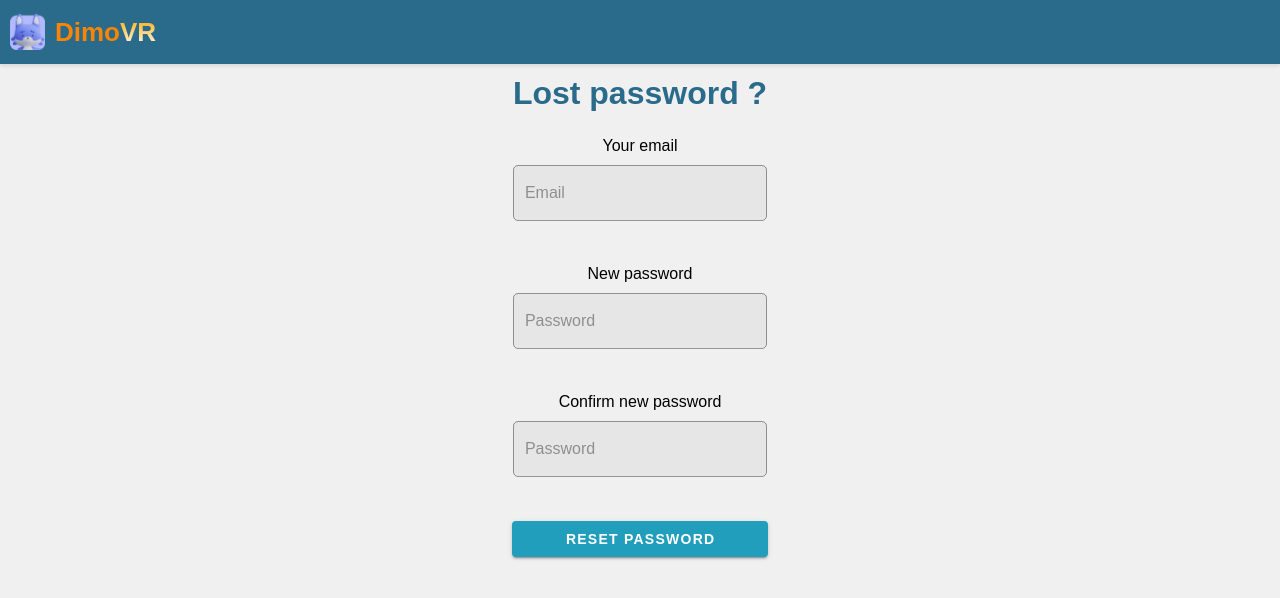
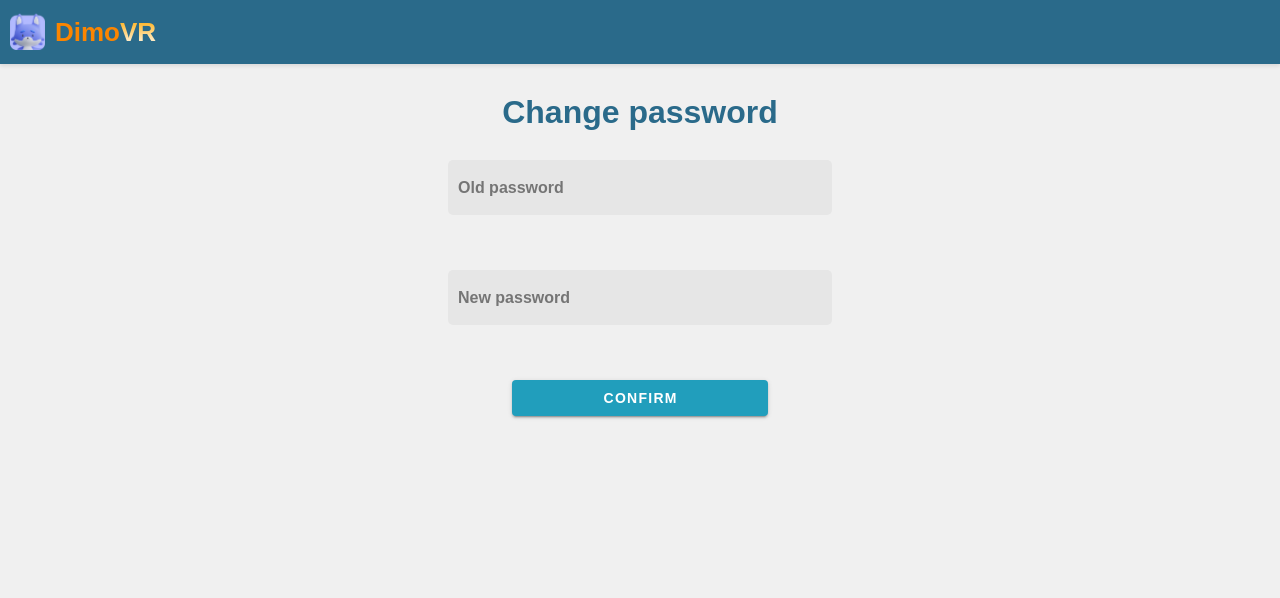
Before and after one commit to justOne6/dimo_vr_front, a Vue app: page /forgotten-password in a window 1280 px wide. Shown: the top 598 px of the page. Built offline with nearby package versions, Linux system fonts and the light colour scheme.

Commit message:
rebase branch

```diff
--- a/src/views/ForgottenPassword.vue
+++ b/src/views/ForgottenPassword.vue
@@ -2,17 +2,15 @@
   <div>
     <Navbar />
     <div class="main">
-      <div>
-        <p class="create">Lost password ?</p>
-        <p>Your email</p>
-        <v-text-field outlined class="input" type="text" placeholder="Email"></v-text-field>
-        <p>New password</p>
-        <v-text-field outlined class="input" type="text" placeholder="Password"></v-text-field>
-        <p>Confirm new password</p>
-        <v-text-field outlined class="input" type="text" placeholder="Password"></v-text-field>
+      <div class="inputs">
+        <p style="margin-bottom: 5%">
+          Change password
+        </p>
+        <input class="input" type="text" placeholder="Old password" />
+        <input class="input" type="text" placeholder="New password" />
       </div>
       <div class="signup">
-        <v-btn class="signup_button"><span>RESET PASSWORD</span></v-btn>
+        <v-btn class="signup_button"><span>Confirm</span></v-btn>
       </div>
     </div>
   </div>
```
